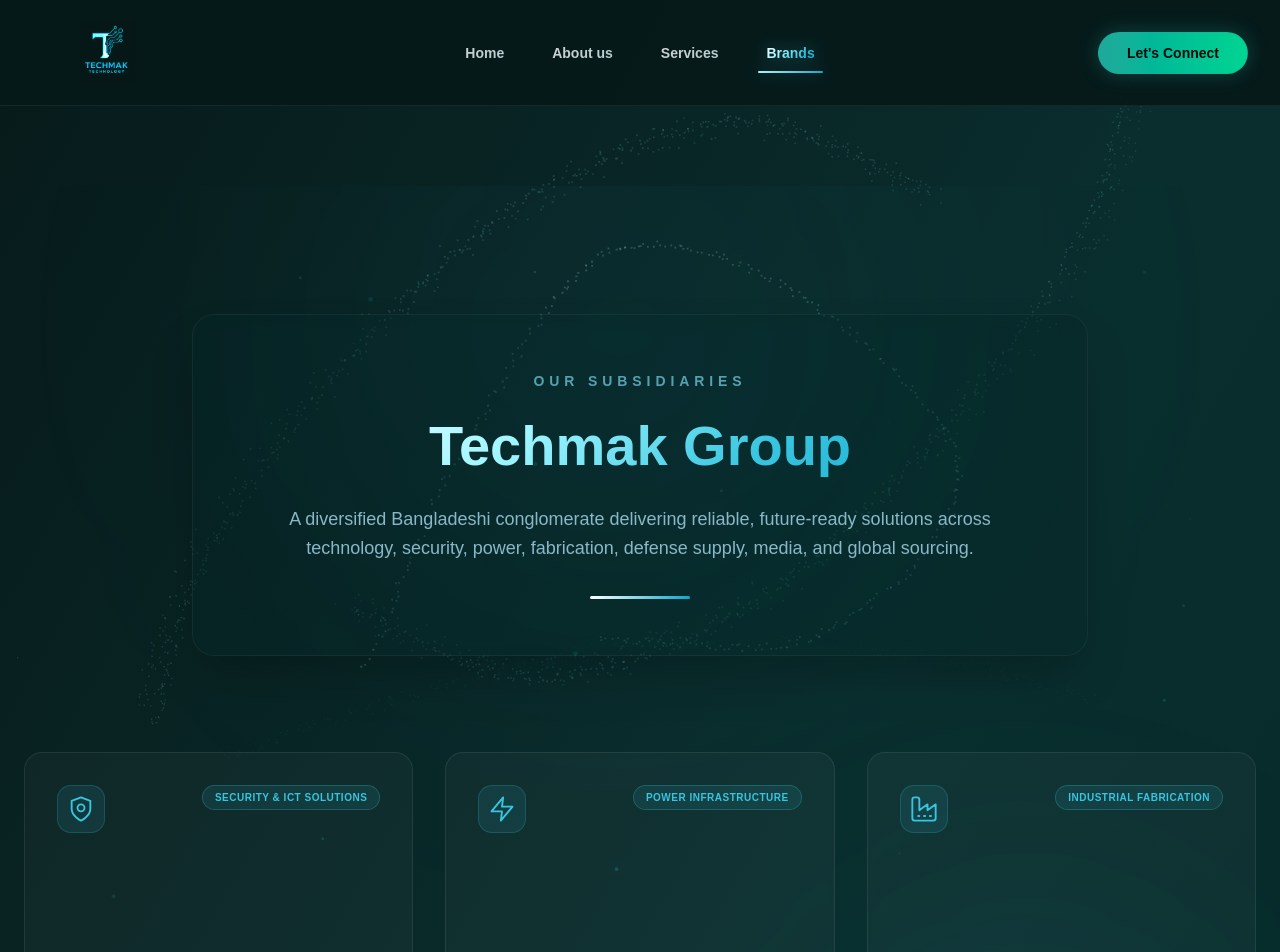
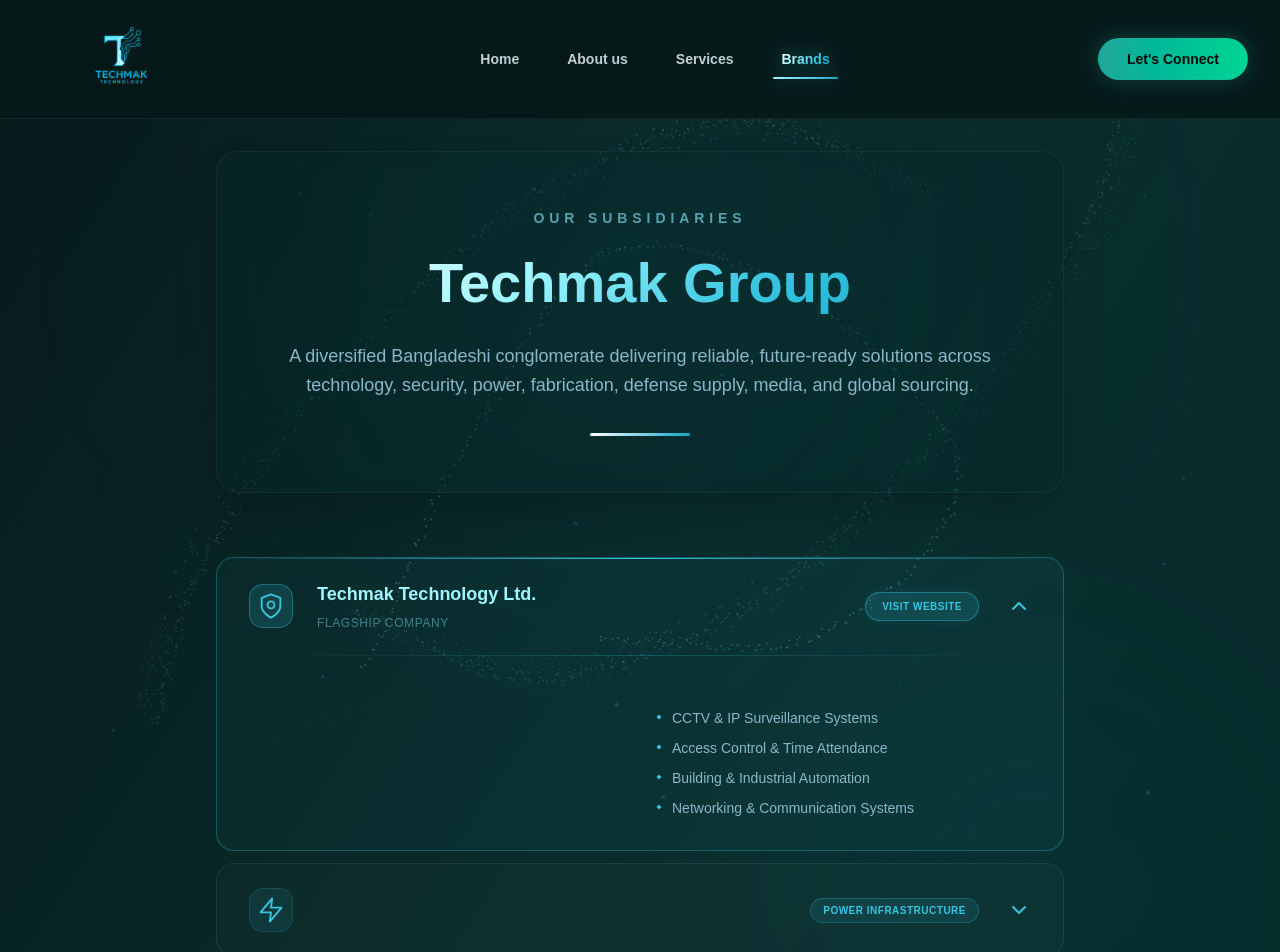
Before and after one commit to Ashiq-D/C--project, a Next.js app in the folder nodejs/techmak/: page /brands in a window 1280 px wide. Shown: the top 952 px of the page. Built offline with nearby package versions, Linux system fonts and the light colour scheme.

Commit message:
Optimize Brands layout, add website links, and refine logo interactivity

```diff
--- a/nodejs/techmak/app/about-us/page.tsx
+++ b/nodejs/techmak/app/about-us/page.tsx
@@ -24,7 +24,7 @@
 
 export default function AboutPage() {
   return (
-    <main className="text-white overflow-x-hidden pt-20">
+    <main className="text-white overflow-x-hidden">
       <AboutUs />
     </main>
   );
--- a/nodejs/techmak/app/brands/page.tsx
+++ b/nodejs/techmak/app/brands/page.tsx
@@ -24,7 +24,7 @@
 
 export default function BrandsPage() {
   return (
-    <main className="text-white overflow-x-hidden pt-20">
+    <main className="text-white overflow-x-hidden">
       <Brands />
     </main>
   );
--- a/nodejs/techmak/app/services/[slug]/page.tsx
+++ b/nodejs/techmak/app/services/[slug]/page.tsx
@@ -38,7 +38,7 @@
   }
 
   return (
-    <main className="relative min-h-screen bg-gradient-to-br from-[#071A1A] via-[#0A2E2E] to-[#052626] text-white pt-32 pb-24 overflow-hidden">
+    <main className="relative min-h-screen bg-gradient-to-br from-[#071A1A] via-[#0A2E2E] to-[#052626] text-white pt-24 md:pt-28 pb-24 overflow-hidden">
 
       {/* 3D Arc Particle Background & Aesthetic Elements */}
       <div className="absolute inset-0 pointer-events-none z-0">
--- a/nodejs/techmak/components/AboutUs.tsx
+++ b/nodejs/techmak/components/AboutUs.tsx
@@ -395,7 +395,7 @@
   return (
     <section
       ref={sectionRef}
-      className="relative overflow-hidden py-32 z-10"
+      className="relative overflow-hidden pt-8 pb-32 md:pt-16 z-10"
     >
       {/* ── Ambient background ── */}
       <FloatingParticles />
--- a/nodejs/techmak/components/Brands.tsx
+++ b/nodejs/techmak/components/Brands.tsx
@@ -1,14 +1,14 @@
 "use client";
 
-import { useRef, useEffect } from "react";
-import { motion, useInView } from "framer-motion";
+import { useState, useRef, useEffect } from "react";
+import { motion, useInView, AnimatePresence } from "framer-motion";
 
 /* ═══════════════════════════════════════════════
    DESIGN TOKENS — matching project palette
 ═══════════════════════════════════════════════ */
 const gradient = "linear-gradient(135deg, #ffffff 0%, #9ff6ff 35%, #38c5e0 65%, #0ea5c9 100%)";
 
-/* ── Our Brands Data from PDF ── */
+/* ── Our Brands Data ── */
 const companies = [
   {
     name: "Techmak Technology Ltd.",
@@ -27,6 +27,7 @@
         <circle cx="12" cy="11" r="3" />
       </svg>
     ),
+    website: "https://techmakai.com/",
   },
   {
     name: "Techmak Power & Energy Ltd.",
@@ -207,28 +208,257 @@
 }
 
 /* ═══════════════════════════════════════════════
+   CHEVRON ICON (animated)
+═══════════════════════════════════════════════ */
+function ChevronIcon({ isOpen }: { isOpen: boolean }) {
+  return (
+    <motion.svg
+      width="24"
+      height="24"
+      viewBox="0 0 24 24"
+      fill="none"
+      stroke="#38c5e0"
+      strokeWidth="2"
+      strokeLinecap="round"
+      strokeLinejoin="round"
+      animate={{ rotate: isOpen ? 180 : 0 }}
+      transition={{ duration: 0.35, ease: "easeInOut" }}
+    >
+      <polyline points="6 9 12 15 18 9" />
+    </motion.svg>
+  );
+}
+
+/* ═══════════════════════════════════════════════
+   ACCORDION ITEM (row-wise)
+═══════════════════════════════════════════════ */
+function AccordionItem({
+  company,
+  index,
+  isOpen,
+  onToggle,
+}: {
+  company: typeof companies[0];
+  index: number;
+  isOpen: boolean;
+  onToggle: () => void;
+}) {
+  return (
+    <motion.div
+      initial={{ opacity: 0, y: 24 }}
+      animate={{ opacity: 1, y: 0 }}
+      transition={{ duration: 0.5, delay: 0.15 + index * 0.1 }}
+      className="relative overflow-hidden rounded-2xl"
+      style={{
+        background: isOpen ? "rgba(56,197,224,0.04)" : "rgba(255,255,255,0.02)",
+        border: `1px solid ${isOpen ? "rgba(56,197,224,0.3)" : "rgba(255,255,255,0.07)"}`,
+        transition: "border-color 0.4s, background 0.4s",
+      }}
+    >
+      {/* ── Top glow line (visible when open) ── */}
+      <div
+        className="absolute top-0 left-0 right-0 h-px transition-opacity duration-500"
+        style={{
+          backgroundImage: "linear-gradient(90deg, transparent, #38c5e0, transparent)",
+          opacity: isOpen ? 1 : 0,
+        }}
+      />
+
+      {/* ═══════════ HEADER ROW (clickable) ═══════════ */}
+      <div
+        onClick={onToggle}
+        onKeyDown={(e) => {
+          if (e.key === "Enter" || e.key === " ") {
+            e.preventDefault();
+            onToggle();
+          }
+        }}
+        role="button"
+        tabIndex={0}
+        className="w-full flex items-center gap-4 md:gap-6 px-6 py-5 md:px-8 md:py-6 text-left cursor-pointer group focus:outline-none"
+        style={{ WebkitTapHighlightColor: "transparent" }}
+        aria-expanded={isOpen}
+        id={`brand-header-${index}`}
+      >
+
+        {/* Icon */}
+        <div
+          className="w-11 h-11 rounded-xl flex items-center justify-center shrink-0"
+          style={{
+            background: isOpen ? "rgba(56,197,224,0.15)" : "rgba(56,197,224,0.08)",
+            border: `1px solid ${isOpen ? "rgba(56,197,224,0.35)" : "rgba(56,197,224,0.15)"}`,
+            transition: "all 0.3s",
+          }}
+        >
+          {company.icon}
+        </div>
+
+        {/* Name + Role */}
+        <div className="flex-1 min-w-0">
+          {company.website ? (
+            <motion.a
+              href={company.website}
+              target="_blank"
+              rel="noopener noreferrer"
+              onClick={(e) => e.stopPropagation()}
+              whileHover={{
+                color: "#38c5e0",
+                textShadow: "0 0 12px rgba(56, 197, 224, 0.8)",
+              }}
+              className="inline-block"
+            >
+              <h3
+                className="text-white font-bold text-base md:text-lg leading-snug truncate transition-colors duration-300"
+                style={{ color: isOpen ? "#9ff6ff" : "#ffffff" }}
+              >
+                {company.name}
+              </h3>
+            </motion.a>
+          ) : (
+            <h3
+              className="text-white font-bold text-base md:text-lg leading-snug truncate transition-colors duration-300"
+              style={{ color: isOpen ? "#9ff6ff" : "#ffffff" }}
+            >
+              {company.name}
+            </h3>
+          )}
+          <p className="text-[#78d4e8]/50 text-xs font-medium tracking-wider uppercase mt-0.5">
+            {company.role}
+          </p>
+        </div>
+
+        {/* Category badge / Visit Website Button */}
+        {company.website ? (
+          <motion.a
+            href={company.website}
+            target="_blank"
+            rel="noopener noreferrer"
+            onClick={(e) => e.stopPropagation()}
+            whileHover={{ scale: 1.05, backgroundColor: "rgba(56, 197, 224, 0.2)" }}
+            whileTap={{ scale: 0.95 }}
+            className="hidden sm:inline-flex items-center px-4 py-1.5 rounded-full text-[10px] font-bold tracking-wider uppercase text-[#38c5e0] border border-[#38c5e0]/40 bg-[#38c5e0]/15 shrink-0 whitespace-nowrap shadow-[0_0_15px_rgba(56,197,224,0.1)] transition-all duration-300"
+          >
+            Visit Website
+          </motion.a>
+        ) : (
+          <div className="hidden sm:inline-flex items-center px-3 py-1 rounded-full text-[10px] font-bold tracking-wider uppercase text-[#38c5e0] border border-[#38c5e0]/25 bg-[#38c5e0]/10 shrink-0 whitespace-nowrap">
+            {company.category}
+          </div>
+        )}
+
+        {/* Chevron */}
+        <div className="shrink-0 ml-1">
+          <ChevronIcon isOpen={isOpen} />
+        </div>
+      </div>
+
+      {/* ═══════════ DROPDOWN BODY ═══════════ */}
+      <AnimatePresence initial={false}>
+        {isOpen && (
+          <motion.div
+            key="content"
+            initial={{ height: 0, opacity: 0 }}
+            animate={{ height: "auto", opacity: 1 }}
+            exit={{ height: 0, opacity: 0 }}
+            transition={{ duration: 0.4, ease: [0.4, 0, 0.2, 1] }}
+            className="overflow-hidden"
+          >
+            <div className="px-6 pb-6 md:px-8 md:pb-8 pt-0">
+              {/* Divider */}
+              <div
+                className="mb-6 rounded-full"
+                style={{
+                  height: "1px",
+                  backgroundImage: "linear-gradient(90deg, transparent, rgba(56,197,224,0.25), transparent)",
+                }}
+              />
+
+              {/* Mobile category badge */}
+              <div className="sm:hidden mb-4">
+                <span className="inline-flex items-center px-3 py-1 rounded-full text-[10px] font-bold tracking-wider uppercase text-[#38c5e0] border border-[#38c5e0]/25 bg-[#38c5e0]/10">
+                  {company.category}
+                </span>
+              </div>
+
+              <div className="grid md:grid-cols-2 gap-6 md:gap-8">
+                {/* Description */}
+                <motion.div
+                  initial={{ opacity: 0, y: 12 }}
+                  animate={{ opacity: 1, y: 0 }}
+                  transition={{ duration: 0.4, delay: 0.1 }}
+                >
+                  <p className="text-xs font-semibold uppercase tracking-widest text-[#78d4e8]/60 mb-3">
+                    About
+                  </p>
+                  <p className="text-[#8ab8c8] text-sm leading-relaxed font-light">
+                    {company.desc}
+                  </p>
+                </motion.div>
+
+                {/* Capabilities */}
+                <motion.div
+                  initial={{ opacity: 0, y: 12 }}
+                  animate={{ opacity: 1, y: 0 }}
+                  transition={{ duration: 0.4, delay: 0.2 }}
+                >
+                  <p className="text-xs font-semibold uppercase tracking-widest text-[#78d4e8]/60 mb-3">
+                    Core Capabilities
+                  </p>
+                  <ul className="space-y-2.5">
+                    {company.capabilities.map((cap, idx) => (
+                      <motion.li
+                        key={idx}
+                        initial={{ opacity: 0, x: -12 }}
+                        animate={{ opacity: 1, x: 0 }}
+                        transition={{ duration: 0.35, delay: 0.25 + idx * 0.08, ease: "easeOut" }}
+                        className="flex items-start gap-2.5 text-[#8ab8c8] text-sm"
+                      >
+                        <span className="shrink-0 mt-1.5">
+                          <svg width="6" height="6" viewBox="0 0 24 24" fill="#38c5e0">
+                            <path d="M12 2l10 10-10 10L2 12z" />
+                          </svg>
+                        </span>
+                        <span>{cap}</span>
+                      </motion.li>
+                    ))}
+                  </ul>
+                </motion.div>
+              </div>
+            </div>
+          </motion.div>
+        )}
+      </AnimatePresence>
+    </motion.div>
+  );
+}
+
+/* ═══════════════════════════════════════════════
    MAIN COMPONENT
 ═══════════════════════════════════════════════ */
 export default function Brands() {
-  const sectionRef = useRef<HTMLElement>(null);
+  const [openIndex, setOpenIndex] = useState<number | null>(0);
   const headingRef = useRef(null);
   const headingInView = useInView(headingRef, { once: true });
 
+  const handleToggle = (index: number) => {
+    setOpenIndex((prev) => (prev === index ? null : index));
+  };
+
   return (
-    <section ref={sectionRef} className="relative overflow-hidden py-32 min-h-screen z-10">
+    <section className="relative overflow-hidden pt-6 pb-24 md:pt-8 h-fit z-10">
       {/* ── Ambient background ── */}
       <FloatingParticles />
       <div className="pointer-events-none absolute -top-40 left-1/4 w-[600px] h-[600px] rounded-full bg-[#38c5e0]/[0.05] blur-[150px]" />
       <div className="pointer-events-none absolute bottom-1/4 right-0 w-[500px] h-[500px] rounded-full bg-[#0ea5c9]/[0.04] blur-[120px]" />
 
-      <div className="relative z-10 max-w-7xl mx-auto px-6">
+      <div className="relative z-10 max-w-4xl mx-auto px-6">
         {/* ═══════════ HEADER ═══════════ */}
         <motion.div
           ref={headingRef}
           initial={{ opacity: 0, y: -30 }}
           animate={headingInView ? { opacity: 1, y: 0 } : {}}
           transition={{ duration: 0.8, ease: "easeOut" }}
-          className="text-center mb-24 max-w-4xl mx-auto backdrop-blur-md bg-[#052626]/40 rounded-3xl p-8 md:p-14 border border-white/5 shadow-2xl"
+          className="text-center mb-16 max-w-4xl mx-auto backdrop-blur-md bg-[#052626]/40 rounded-3xl p-8 md:p-14 border border-white/5 shadow-2xl"
         >
           <motion.p
             initial={{ opacity: 0, letterSpacing: "0.2em" }}
@@ -266,78 +496,16 @@
           />
         </motion.div>
 
-        {/* ═══════════ BRANDS GRID ═══════════ */}
-        <div className="grid md:grid-cols-2 lg:grid-cols-3 gap-6 lg:gap-8">
+        {/* ═══════════ ACCORDION LIST (row-wise) ═══════════ */}
+        <div className="flex flex-col gap-3">
           {companies.map((company, i) => (
-            <motion.div
+            <AccordionItem
               key={company.name}
-              initial={{ opacity: 0, y: 30, scale: 0.97 }}
-              whileInView={{ opacity: 1, y: 0, scale: 1 }}
-              viewport={{ once: true, margin: "-50px" }}
-              transition={{ duration: 0.6, delay: i * 0.1 }}
-              whileHover={{ y: -6, scale: 1.02 }}
-              className="group p-8 rounded-2xl backdrop-blur-sm cursor-default relative overflow-hidden flex flex-col h-full"
-              style={{
-                background: "rgba(255,255,255,0.03)",
-                border: "1px solid rgba(255,255,255,0.08)",
-                transition: "border-color 0.4s, background 0.4s",
-              }}
-              onMouseEnter={(e) => {
-                const el = e.currentTarget;
-                el.style.borderColor = "rgba(56,197,224,0.35)";
-                el.style.background = "rgba(56,197,224,0.05)";
-              }}
-              onMouseLeave={(e) => {
-                const el = e.currentTarget;
-                el.style.borderColor = "rgba(255,255,255,0.08)";
-                el.style.background = "rgba(255,255,255,0.03)";
-              }}
-            >
-              {/* Hover glow line */}
-              <div
-                className="absolute top-0 left-0 right-0 h-px opacity-0 group-hover:opacity-100 transition-opacity duration-500"
-                style={{ backgroundImage: "linear-gradient(90deg, transparent, #38c5e0, transparent)" }}
-              />
-
-              {/* Badge & Icon */}
-              <div className="flex justify-between items-start mb-6">
-                <div className="w-12 h-12 rounded-xl flex items-center justify-center shrink-0" style={{ background: "rgba(56,197,224,0.1)", border: "1px solid rgba(56,197,224,0.2)" }}>
-                  {company.icon}
-                </div>
-                <div className="inline-flex items-center px-3 py-1 rounded-full text-[10px] font-bold tracking-wider uppercase text-[#38c5e0] border border-[#38c5e0]/25 bg-[#38c5e0]/10">
-                  {company.category}
-                </div>
-              </div>
-
-              {/* Company Info */}
-              <div className="flex-1">
-                <p className="text-[#78d4e8]/60 text-xs font-semibold tracking-widest uppercase mb-2">
-                  {company.role}
-                </p>
-                <h3 className="text-white font-bold text-xl mb-3 group-hover:text-[#9ff6ff] transition-colors duration-300">
-                  {company.name}
-                </h3>
-                <p className="text-[#8ab8c8]/80 text-[13px] leading-relaxed font-light mb-6">
-                  {company.desc}
-                </p>
-              </div>
-
-              {/* Core Capabilities List */}
-              <div className="pt-5 mt-auto border-t border-white/10">
-                <p className="text-white text-xs font-semibold mb-3">Core Capabilities:</p>
-                <ul className="space-y-2">
-                  {company.capabilities.map((cap, idx) => (
-                    <li key={idx} className="flex items-start gap-2 text-[#8ab8c8] text-xs">
-                      <span className="w-1 h-3 flex items-center justify-center shrink-0 pt-0.5">
-                        <svg width="6" height="6" viewBox="0 0 24 24" fill="#38c5e0"><path d="M12 2l10 10-10 10L2 12z" /></svg>
-                      </span>
-                      <span>{cap}</span>
-                    </li>
-                  ))}
-                </ul>
-              </div>
-
-            </motion.div>
+              company={company}
+              index={i}
+              isOpen={openIndex === i}
+              onToggle={() => handleToggle(i)}
+            />
           ))}
         </div>
       </div>
--- a/nodejs/techmak/components/HomeClient.tsx
+++ b/nodejs/techmak/components/HomeClient.tsx
@@ -33,10 +33,10 @@
   }, []);
 
   return (
-    <main className="text-white overflow-x-hidden pt-20">
+    <main className="text-white overflow-x-hidden">
 
       {/* 3D HERO SECTION */}
-      <section className="relative min-h-screen flex items-center justify-center px-6 overflow-hidden">
+      <section className="relative min-h-[85vh] flex items-center justify-center px-6 overflow-hidden">
 
         {/* Foreground Content */}
         <div ref={textRef} className="relative z-10 text-center max-w-5xl mx-auto flex flex-col items-center gap-5 select-none">
--- a/nodejs/techmak/components/Logo.tsx
+++ b/nodejs/techmak/components/Logo.tsx
@@ -12,17 +12,16 @@
       )}
     >
       {/* Render the provided vertical logo. Using advanced CSS mix-blend physics to strip the white background on the fly! */}
-      <div className="relative w-[130px] h-[55px] md:w-[150px] md:h-[65px] transition-transform duration-500 group-hover:scale-[1.03]">
+      <div className="relative w-[150px] h-[65px] md:w-[180px] md:h-[78px] transition-all duration-500 group-hover:drop-shadow-[0_0_20px_rgba(56,197,224,0.8)]">
         <Image
           src="/images/techmak-logo-vertical.png"
           alt="Techmak Technology Logo"
           fill
           priority
-          sizes="(max-width: 768px) 130px, 150px"
+          sizes="(max-width: 768px) 150px, 180px"
           className="object-contain"
           style={{
-            // CSS Magic: Invert white to black (transparent in screen mode). Invert blue to yellow, then hue-shift yellow to cyberpunk cyan.
-            filter: "invert(1) hue-rotate(180deg) brightness(1.5)",
+            filter: "invert(1) hue-rotate(180deg) brightness(1.2)",
             mixBlendMode: "screen",
           }}
         />
--- a/nodejs/techmak/components/ServicesClient.tsx
+++ b/nodejs/techmak/components/ServicesClient.tsx
@@ -26,7 +26,7 @@
 
 export default function ServicesClient() {
   return (
-    <main className="relative min-h-screen text-white pt-32 pb-24 overflow-hidden">
+    <main className="relative min-h-screen text-white pt-8 md:pt-16 pb-24 overflow-hidden">
 
       <div className="relative z-10 max-w-7xl mx-auto px-6">
 
```
